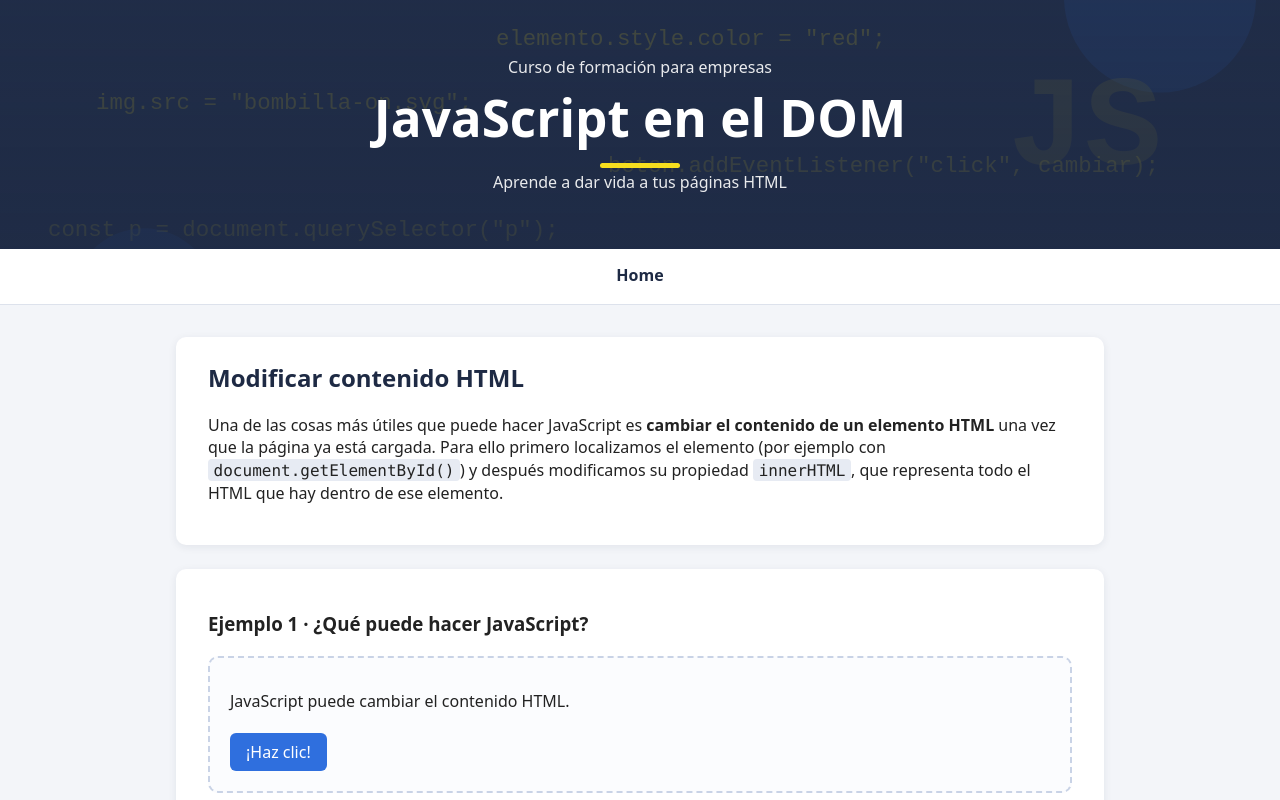
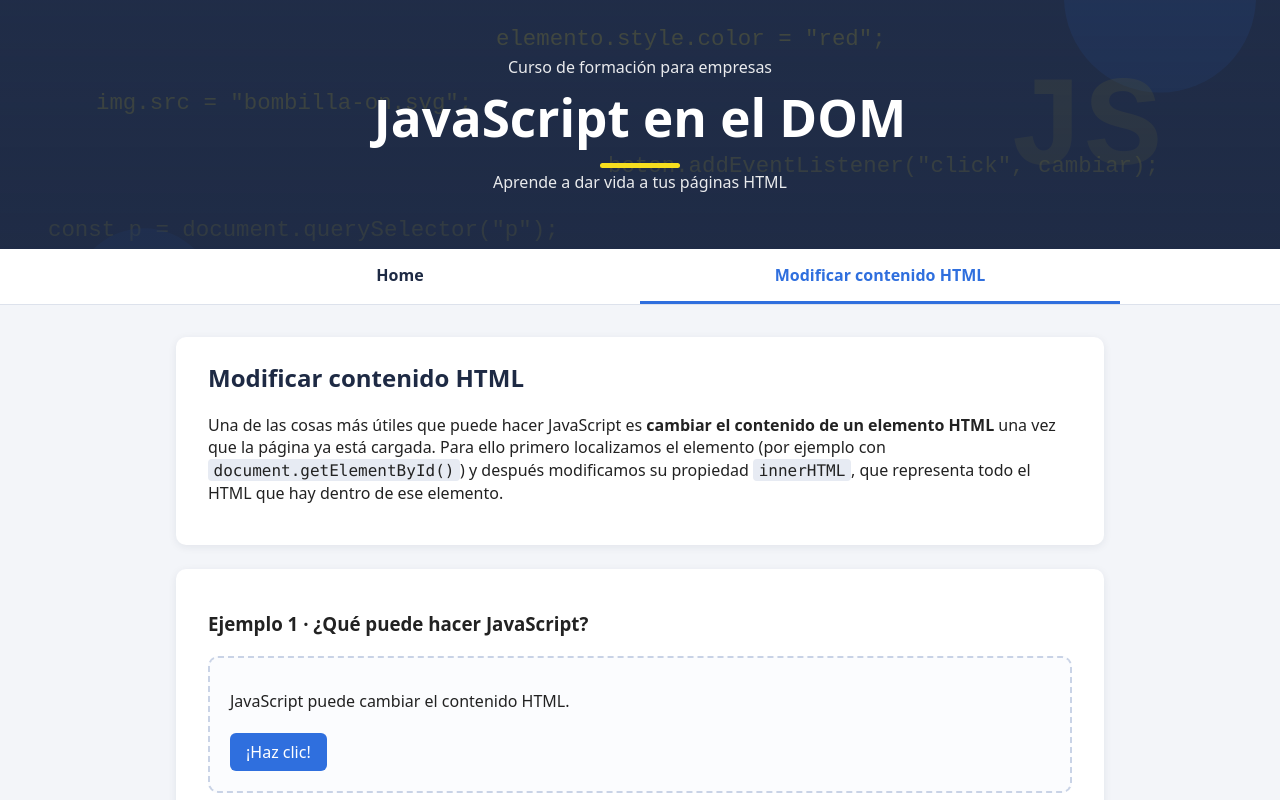
Before and after one commit to daw-curso-andreu/practica-git-flow, a website built with webpack: page contenido-html.html in a window 1280 px wide. Shown: the top 800 px of the page. Built offline with nearby package versions, Linux system fonts and the light colour scheme.

Commit message:
feat(nav): añade enlace a «Modificar contenido HTML» en la navegación [Usuario 2]
Refs #2

```diff
--- a/contenido-html.html
+++ b/contenido-html.html
@@ -35,6 +35,7 @@
   <nav class="navegacion" aria-label="Navegación principal">
     <ul class="navegacion__lista">
       <li><a href="index.html">Home</a></li>
+      <li><a href="contenido-html.html" aria-current="page">Modificar contenido HTML</a></li>
     </ul>
   </nav>
 
```
Also changed, not shown: index.html (+1 -0 lines).
